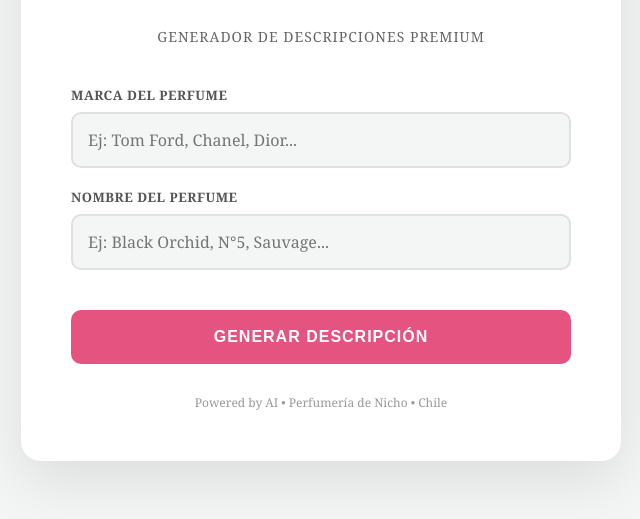
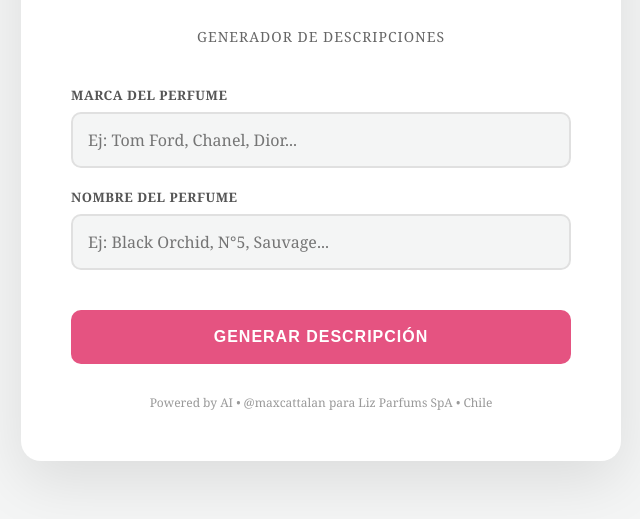
Before and after one commit to maxacf/generador-descripciones, a plain HTML site: page index.html in a window 1280 px wide. Shown: the part 279-798 px from the top of the page, without its empty margins (319-959 px from the left). Drawn offline with Linux system fonts and the light colour scheme.

Commit message:
Update index.html

```diff
--- a/index.html
+++ b/index.html
@@ -240,7 +240,7 @@
             <img src="https://i.imgur.com/69ltxlI.png" alt="Liz Parfums">
         </div>
 
-        <p class="subtitle">Generador de Descripciones Premium</p>
+        <p class="subtitle">Generador de Descripciones</p>
 
         <div class="input-group">
             <label for="marca">Marca del Perfume</label>
@@ -259,7 +259,7 @@
         <div id="resultado"></div>
 
         <div class="footer">
-            Powered by AI • Perfumería de Nicho • Chile
+            Powered by AI • @maxcattalan para Liz Parfums SpA • Chile
         </div>
     </div>
 
```
